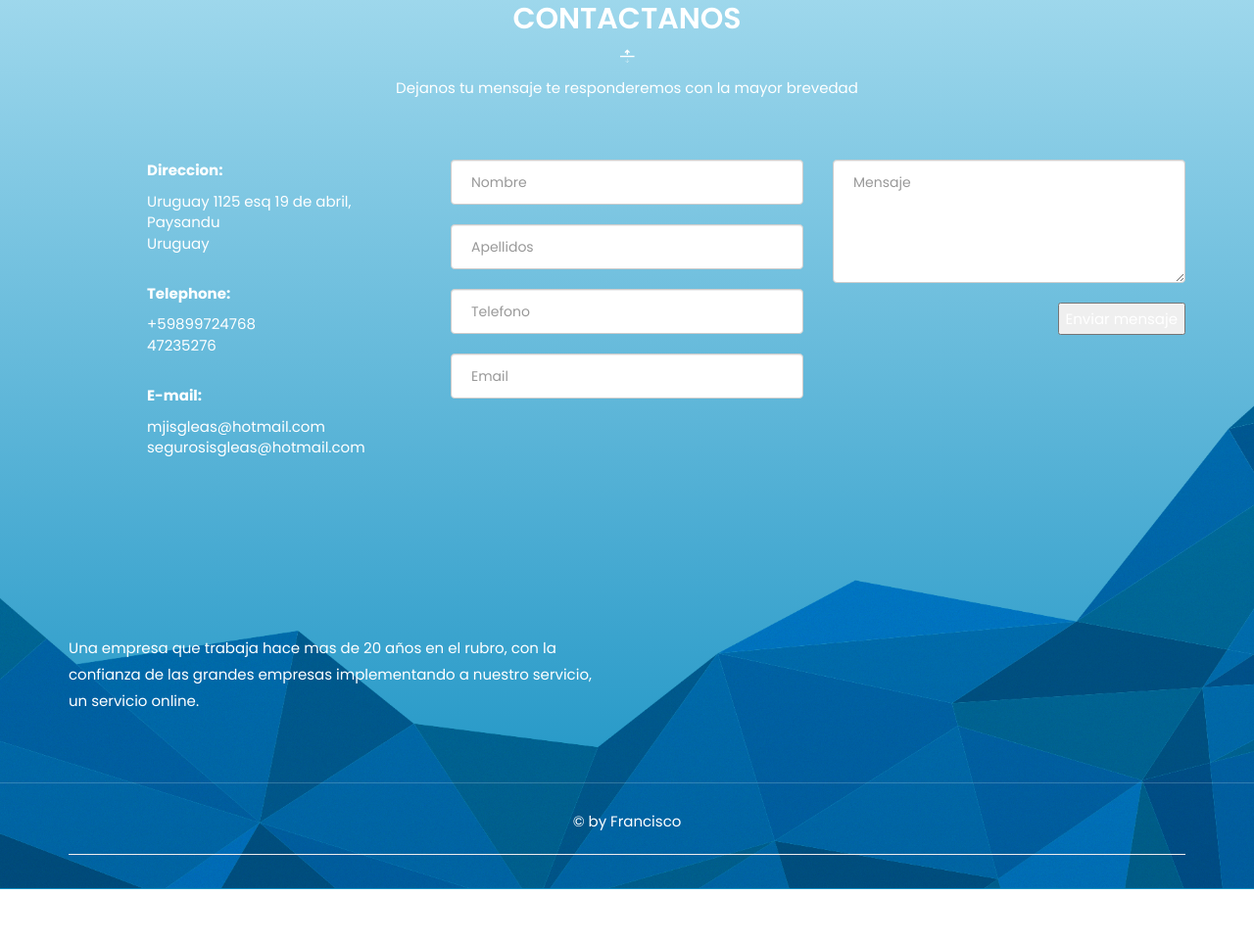
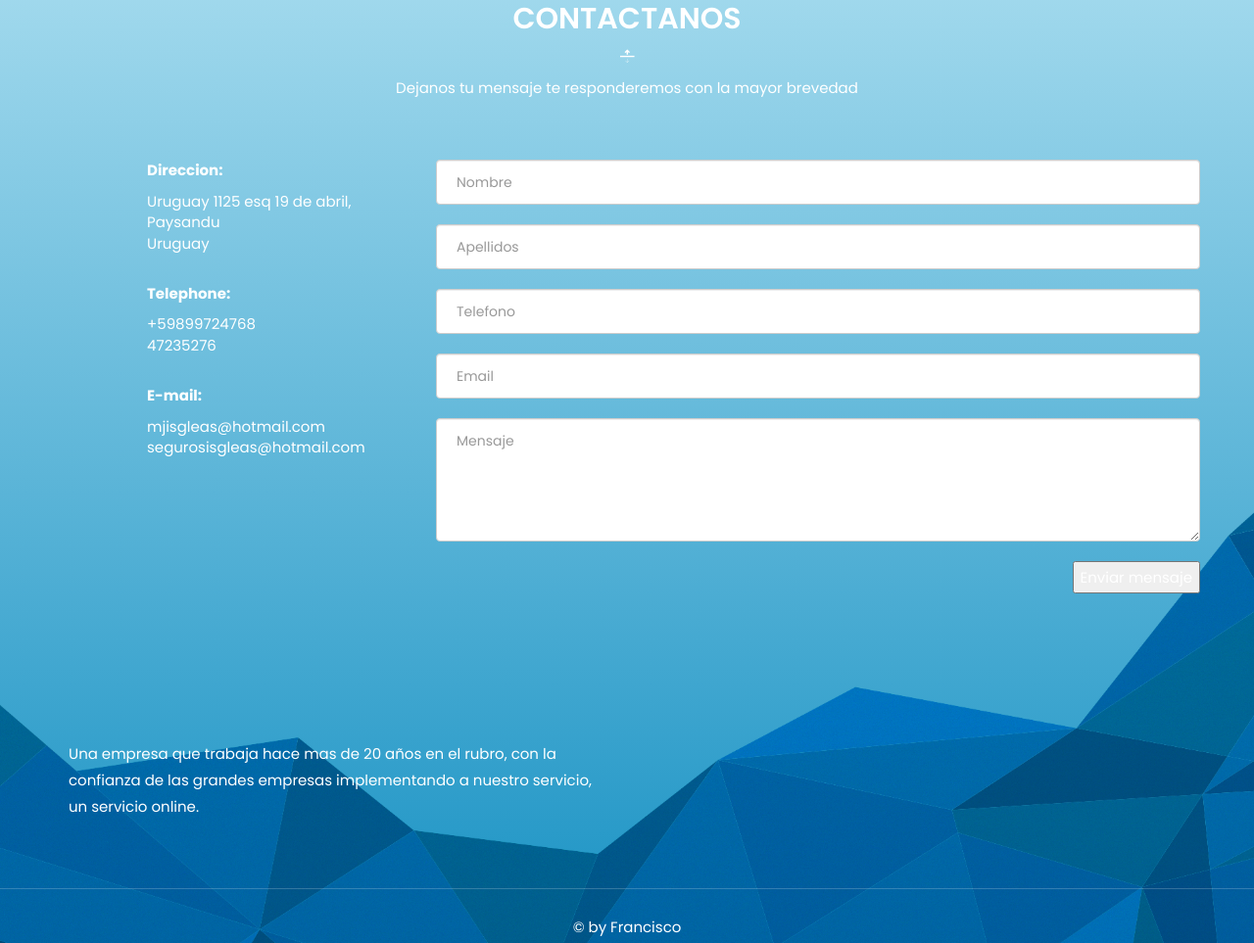
Before and after one commit to panchitohs/seguros, a plain HTML site: page index.html in a window 1280 px wide. Shown: the part 3914-4877 px from the top of the page at 98% size. Before the commit the page ends 4822 px from the top, so only its background shows below. Drawn offline with Linux system fonts and the light colour scheme; some packages are replaced by stand-ins of ours; a script that the page names is missing; some icons are missing.

Commit message:
Update index.html

```diff
--- a/index.html
+++ b/index.html
@@ -537,7 +537,7 @@
                     <div class="col-xs-12 col-md-8">
            	<form class="form-area mt-20" id="myForm" action="mail.php" method="post" name="contact" class="contact-form text-right" data-netlify="true">
 					<div class="row">
-						<div class="form-group col-lg-6">
+						<div class="form-group ">
 							<input name="name" placeholder="Nombre " onfocus="this.placeholder = ''"
 								onblur="this.placeholder = 'Nombre'"
 								class="common-input mb-10 form-control" required="" type="text">
@@ -559,7 +559,7 @@
 								onblur="this.placeholder = 'Email'" class="common-input mb-10 form-control"
 								required="" type="email"></div>
 
-						<div class="col-lg-6 form-group">
+						<div class="form-group">
 							<textarea name="message" id="form-message" name="form-message" rows="5" class="form-control"
                                 placeholder="Mensaje" required="required"></textarea>
 
```
